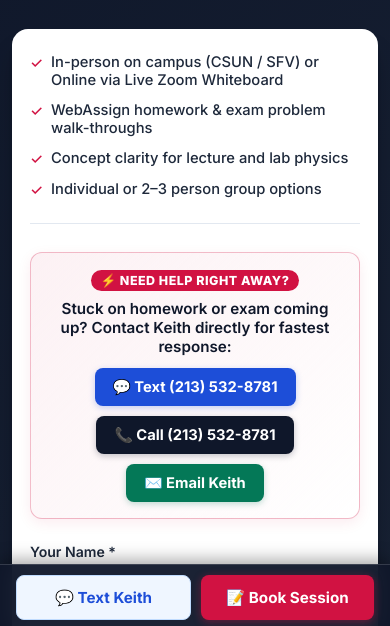
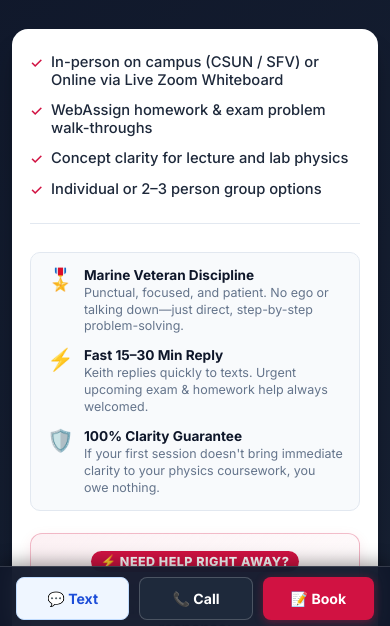
Before and after one commit to KeithOwns/csun-physics-tutoring, a plain HTML site: page index.html in a window 390 px wide. Shown: the part 214-840 px from the top of the page. Drawn offline with Linux system fonts and the light colour scheme.

Commit message:
feat(turbo): add trust clarity guarantee strip and 3-button mobile quick action bar

```diff
--- a/index.html
+++ b/index.html
@@ -433,9 +433,9 @@
 
     .mobile-action-inner a {
       flex: 1;
-      padding: 12px 14px;
+      padding: 12px 6px;
       border-radius: 8px;
-      font-size: 0.95rem;
+      font-size: 0.88rem;
       font-weight: 700;
       text-align: center;
       text-decoration: none;
@@ -443,8 +443,9 @@
       display: flex;
       align-items: center;
       justify-content: center;
-      gap: 6px;
+      gap: 5px;
       transition: all 0.15s ease;
+      white-space: nowrap;
     }
 
     .mobile-btn-text {
@@ -453,10 +454,55 @@
       border: 1px solid #bfdbfe !important;
     }
 
+    .mobile-btn-call {
+      background: #1e293b;
+      color: #ffffff;
+      border: 1px solid rgba(255, 255, 255, 0.2) !important;
+    }
+
     .mobile-btn-primary {
       background: var(--primary);
       color: #ffffff;
       box-shadow: 0 2px 8px rgba(209, 18, 66, 0.4);
+    }
+
+    /* Trust & Guarantee Strip */
+    .trust-strip {
+      display: grid;
+      grid-template-columns: repeat(3, 1fr);
+      gap: 12px;
+      margin: 18px 0 22px 0;
+      padding: 14px 16px;
+      background: #f8fafc;
+      border: 1px solid #e2e8f0;
+      border-radius: 10px;
+    }
+
+    .trust-item {
+      display: flex;
+      align-items: flex-start;
+      gap: 10px;
+    }
+
+    .trust-icon {
+      font-size: 1.35rem;
+      flex-shrink: 0;
+      line-height: 1.2;
+    }
+
+    .trust-item strong {
+      display: block;
+      font-size: 0.85rem;
+      color: #0f172a;
+      font-weight: 700;
+      margin-bottom: 2px;
+    }
+
+    .trust-item p {
+      font-size: 0.78rem;
+      color: #64748b;
+      line-height: 1.35;
+      margin: 0;
     }
 
     /* Urgent direct-contact banner */
@@ -545,6 +591,7 @@
     @media (max-width: 600px) {
       .value-props { grid-template-columns: 1fr; }
       .row { grid-template-columns: 1fr; }
+      .trust-strip { grid-template-columns: 1fr; gap: 12px; }
       .card { padding: 24px 18px; }
       .header-hero h1 { font-size: 1.75rem; }
       body { padding: 24px 12px 84px 12px; }
@@ -604,6 +651,31 @@
         <div class="prop-item">
           <span class="prop-icon">✓</span>
           <span>Individual or 2–3 person group options</span>
+        </div>
+      </div>
+
+      <!-- Trust & Clarity Reassurance Strip -->
+      <div class="trust-strip">
+        <div class="trust-item">
+          <span class="trust-icon">🎖️</span>
+          <div>
+            <strong>Marine Veteran Discipline</strong>
+            <p>Punctual, focused, and patient. No ego or talking down—just direct, step-by-step problem-solving.</p>
+          </div>
+        </div>
+        <div class="trust-item">
+          <span class="trust-icon">⚡</span>
+          <div>
+            <strong>Fast 15–30 Min Reply</strong>
+            <p>Keith replies quickly to texts. Urgent upcoming exam &amp; homework help always welcomed.</p>
+          </div>
+        </div>
+        <div class="trust-item">
+          <span class="trust-icon">🛡️</span>
+          <div>
+            <strong>100% Clarity Guarantee</strong>
+            <p>If your first session doesn't bring immediate clarity to your physics coursework, you owe nothing.</p>
+          </div>
         </div>
       </div>
 
@@ -765,10 +837,13 @@
   <div class="mobile-action-bar">
     <div class="mobile-action-inner">
       <a id="mobileTextBtn" href="sms:2135328781?body=Hi%20Keith%2C%20I'm%20looking%20for%20physics%20tutoring%20help." class="mobile-btn-text">
-        💬 Text Keith
+        💬 Text
+      </a>
+      <a href="tel:2135328781" class="mobile-btn-call">
+        📞 Call
       </a>
       <a href="#tutoringIntakeForm" class="mobile-btn-primary" id="mobileRequestBtn">
-        📝 Book Session
+        📝 Book
       </a>
     </div>
   </div>
```
Also changed, not shown: 1 other file.
